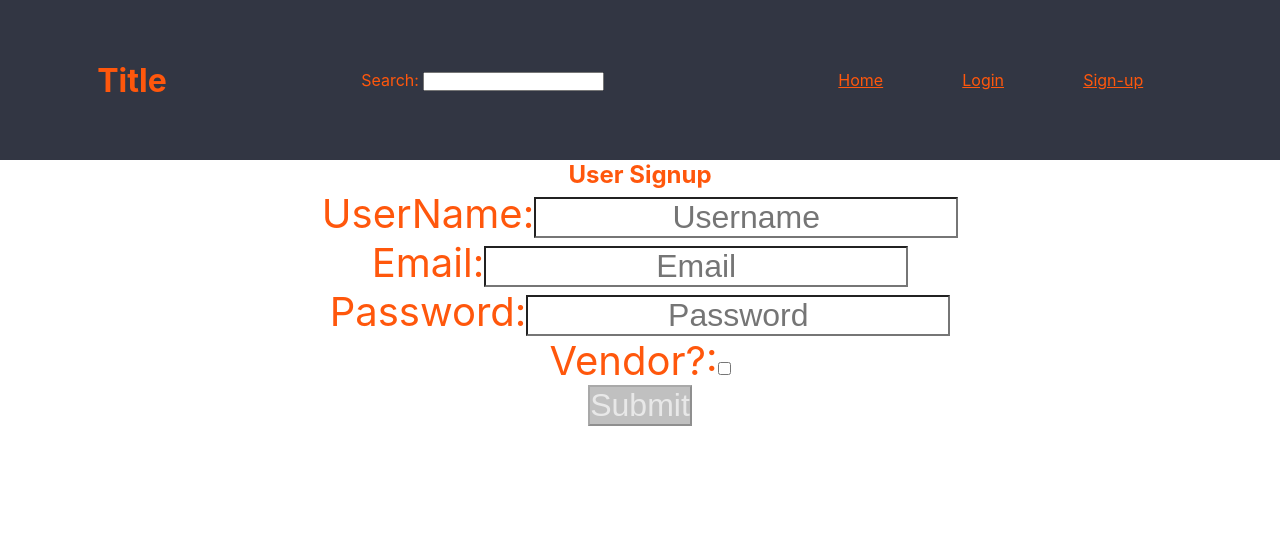
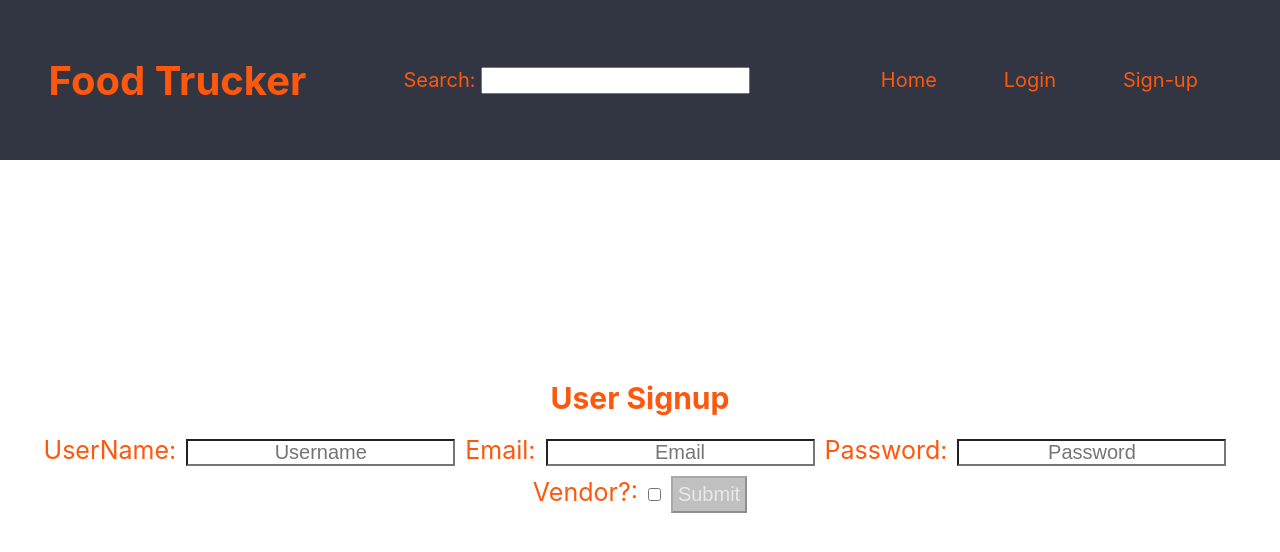
Before and after one commit to Food-Truck-BWPT/frontend, a React (Create React App) app in the folder foodtrucker/: page /register in a window 1280 px wide. Shown: the top 552 px of the page. Built offline with nearby package versions, Linux system fonts and the light colour scheme.

Commit message:
fixed position of login and signup forms

```diff
--- a/foodtrucker/src/App.css
+++ b/foodtrucker/src/App.css
@@ -5,3 +5,11 @@
   padding: 0;
   color: #ff570c;
 }
+
+html {
+  font-size: 62.5%;
+}
+
+a, p, input, label {
+  font-size: 2rem;
+}
--- a/foodtrucker/src/components/Header.js
+++ b/foodtrucker/src/components/Header.js
@@ -10,17 +10,35 @@ const StyledHeader = styled.header`
   height: 20vh;
   background-color: #323643;
 
+  h1{
+    font-size: 4rem;
+  }
+
+  form {
+    font-size: 2rem;
+    input {
+    font-size: 2rem;
+    }
+  }
+
   nav {
     display: flex;
     justify-content: space-around;
     width: 30%;
+    a {
+      font-size: 2rem;
+      text-decoration: none;
+      &:hover {
+        color: #f7f7f7;
+      }
+    }
   }
 `;
 
 function Header() {
   return (
     <StyledHeader>
-      <h1>Title</h1>
+      <h1>Food Trucker</h1>
       <form>
         <label htmlFor="search">Search: </label>
         <input name="search"></input>
--- a/foodtrucker/src/components/login/loginForm.js
+++ b/foodtrucker/src/components/login/loginForm.js
@@ -4,26 +4,35 @@ import * as Yup from "yup";
 import axiosWithAuth from "../../utils/axiosWithAuth";
 
 // STYLING ************
+
 const LoginSection = styled.section`
+  /* border: 1px solid black; */
+  width: 100%;
+  display: flex;
+  align-items: center;
+  justify-content: center;
+  flex-direction: column;
+  height: 70vh;
+  h2{
+    font-size: 3rem;
+    margin: 1%;
+  }
 
-`
+`;
+
 
 const LoginForm = styled.form`
-  /* border: 1px solid white; */
-  display: flex;
-  align-items: center;
-  justify-content: space-around;
-  flex-flow: column;
-
+  /* border: 1px solid black; */
   label {
     font-size: 2.5rem;
   }
   input {
     background-color: white;
-    font-size: 2rem;
+    margin: 1rem;
   }
   button {
     font-size: 2rem;
+    padding: .5rem;
     :disabled {
       background: #c0c0c0;
       color: #e8e8e8;
@@ -60,7 +69,6 @@ const Login = () => {
 
   const [buttonDisabled, setButtonDisabled] = useState(true);
 
-
   // method handlers
   const handleChange = (e) => {
     e.persist();
@@ -85,23 +93,21 @@ const Login = () => {
     });
   };
 
-
   const submitLogin = (e) => {
-    e.preventDefault()
+    e.preventDefault();
     axiosWithAuth()
-    .post("auth/login", login)
-    .then(res => {
-      console.log(res)
-      // localStorage.setItem("token", res.config.headers.Authorization);
-    })
-    .catch(err => {
-      console.log(err)
-    })
-  }
-
+      .post("auth/login", login)
+      .then((res) => {
+        console.log(res);
+        // localStorage.setItem("token", res.config.headers.Authorization);
+      })
+      .catch((err) => {
+        console.log(err);
+      });
+  };
 
   return (
-    <div>
+    <LoginSection>
       <h2>User Login</h2>
       <LoginForm onSubmit={submitLogin}>
         <label>
@@ -114,9 +120,7 @@ const Login = () => {
             onChange={handleChange}
           />
         </label>
-        {errors.username.length > 0 ? (
-          <p className="error">{errors.username}</p>
-        ) : null}
+
         <label>
           Password:
           <input
@@ -127,12 +131,18 @@ const Login = () => {
             onChange={handleChange}
           />
         </label>
-        {errors.password.length > 4 ? (
-          <p className="error">{errors.password}</p>
-        ) : null}
+
         <button disabled={buttonDisabled}>Submit</button>
       </LoginForm>
-    </div>
+      <div>
+        {errors.username.length > 0 ? (
+            <p className="error">{errors.username}</p>
+          ) : null}
+        {errors.password.length > 4 ? (
+            <p className="error">{errors.password}</p>
+          ) : null}
+      </div>
+    </LoginSection>
   );
 };
 
--- a/foodtrucker/src/components/login/signupForm.js
+++ b/foodtrucker/src/components/login/signupForm.js
@@ -5,22 +5,34 @@ import axiosWithAuth from "../../utils/axiosWithAuth";
 import {useHistory} from "react-router-dom"
 
 // STYLING ************
+const SignupSection = styled.section`
+  /* border: 1px solid black; */
+  width: 100%;
+  display: flex;
+  align-items: center;
+  justify-content: center;
+  flex-direction: column;
+  height: 70vh;
+  h2{
+    font-size: 3rem;
+    margin: 1%;
+  }
+
+`;
+
 const SignupForm = styled.form`
   /* border: 1px solid white; */
-  display: flex;
-  align-items: center;
-  justify-content: space-around;
-  flex-flow: column;
 
   label {
     font-size: 2.5rem;
   }
   input {
     background-color: white;
-    font-size: 2rem;
+    margin: 1rem;
   }
   button {
     font-size: 2rem;
+    padding: .5rem;
     :disabled {
       background: #c0c0c0;
       color: #e8e8e8;
@@ -109,7 +121,7 @@ const Signup = () => {
   };
 
   return (
-    <div>
+    <SignupSection>
       <h2>User Signup</h2>
       <SignupForm onSubmit={handleSubmit}>
         <label>
@@ -162,7 +174,7 @@ const Signup = () => {
         </label>
         <button disabled={buttonDisabled}>Submit</button>
       </SignupForm>
-    </div>
+    </SignupSection>
   );
 };
 
--- a/foodtrucker/src/utils/axiosWithAuth.js
+++ b/foodtrucker/src/utils/axiosWithAuth.js
@@ -7,7 +7,8 @@ const axiosWithAuth = () => {
         baseURL: 'https://food-truckr-app.herokuapp.com/api',
         headers: {
             Authorization: `${token}`,
-        }
+        },
+        credentials: "include"
     })
 }
 
```
